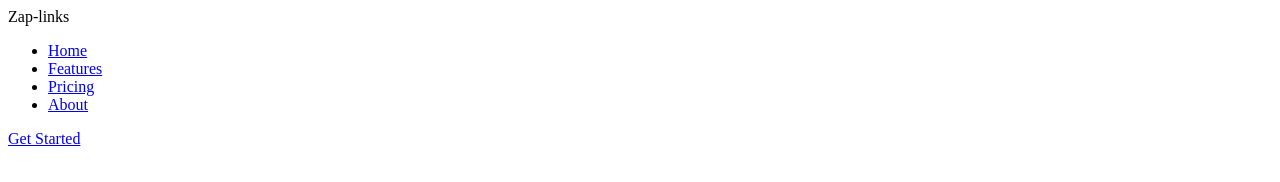
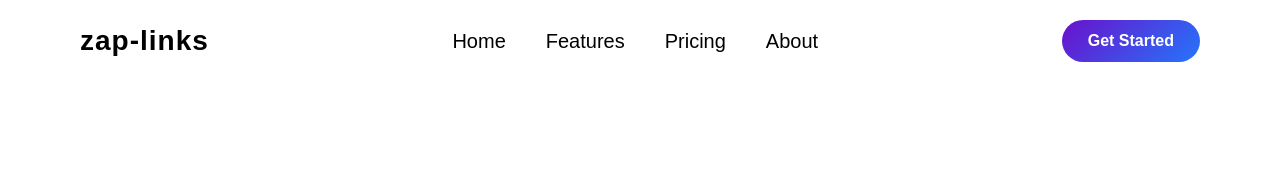
Before and after one commit to schizophrenicman/Zaplink, a plain HTML site: page index.html in a window 1280 px wide. Drawn offline with Linux system fonts and the light colour scheme.

Commit message:
added css to the navbar

```diff
--- a/index.html
+++ b/index.html
@@ -4,11 +4,11 @@
     <meta charset="UTF-8">
     <meta name="viewport" content="width=device-width, initial-scale=1.0">
     <title>Zap-links</title>
-    <link rel="stylesheet" href="styles.css">
+    <link rel="stylesheet" href="style.css">
 </head>
 <body>
   <nav class="navbar">
-    <div class="logo">Zap-links</div>
+    <div class="logo">zap-links</div>
 
     <ul class="nav-links">
       <li><a href="#">Home</a></li>
--- a/style.css
+++ b/style.css
@@ -0,0 +1,75 @@
+
+* {
+  margin: 0;
+  padding: 0;
+  box-sizing: border-box;
+}
+
+body {
+  font-family: 'Poppins', sans-serif;
+  background-color: white;
+  color: black;
+}
+
+.navbar {
+  display: flex;
+  align-items: center;
+  justify-content: space-between;
+  padding: 20px 80px;
+  background: none;
+  position: sticky;
+  top: 0;
+  z-index: 999;
+}
+
+.logo {
+  font-size: 28px;
+  font-weight: 700;
+  color: black;
+  letter-spacing: 1px;
+}
+
+.nav-links {
+  list-style: none;
+  display: flex;
+  gap: 40px;
+}
+
+.nav-links li a {
+  font-size: 20px;
+  text-decoration: none;
+  color: black;
+  font-weight: 500;
+  transition: all 0.3s ease;
+  position: relative;
+}
+.nav-links li a:hover {
+  color:#2575fc;
+}
+.cta-button {
+  text-decoration: none;
+  background: linear-gradient(135deg, #6a11cb, #2575fc);
+  padding: 12px 26px;
+  border-radius: 50px;
+  color: #fff;
+  font-weight: 600;
+  transition: 0.3s ease;
+}
+
+.cta-button:hover {
+  transform: translateY(-2px);
+}
+
+@media (max-width: 768px) {
+  .nav-links {
+    display: none;
+  }
+
+  .navbar {
+    padding: 20px 30px;
+  }
+
+  .cta-button {
+    padding: 10px 22px;
+  }
+}
```
